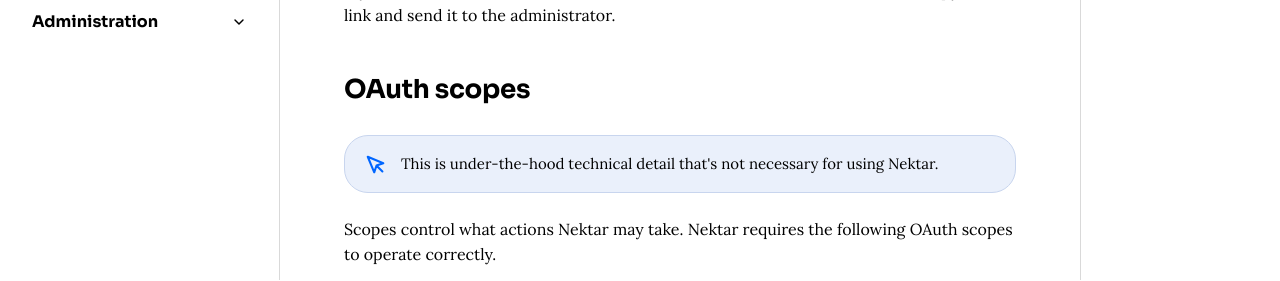
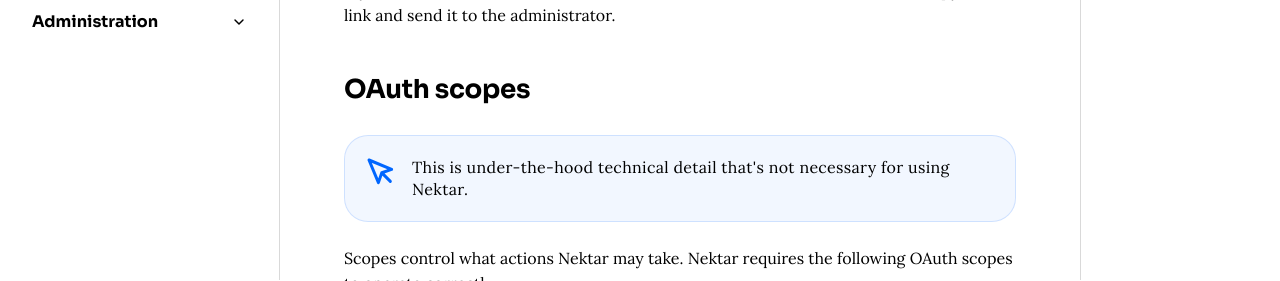
Before and after one commit to hoanganh-nektar/nektar-kb-nt, a plain HTML site: page site/connectors/zoom/index.html in a window 1280 px wide. Shown: the part 520-801 px from the top of the page. Drawn offline with Linux system fonts and the light colour scheme.

Commit message:
Match callout component to Figma spec exactly
- Update spacing and typography to Figma values (gap 15px, icon 32px,
  Lora 16px/1.4 with 0.32px tracking)
- Switch neutral and warning backgrounds to translucent blue/amber tints
  matching the design tokens (rgba 0,102,255 and 255,153,0)
- Replace filled amber warning icon with stroked version per Figma
- Auto-center icon vertically when callout text is a single line; keep
  top-aligned for multi-line via Range.getClientRects() line detection

```diff
--- a/site/assets/css/styles.css
+++ b/site/assets/css/styles.css
@@ -814,28 +814,32 @@
 .callout {
   display: flex;
   align-items: flex-start;
-  gap: 14px;
-  padding: 16px 20px;
+  gap: 15px;
+  padding: 20px;
   border-radius: 24px;
   border: 1px solid;
   margin: 24px 0;
 }
 
+.callout.callout-single-line {
+  align-items: center;
+}
+
 .callout::before {
   content: '';
-  width: 22px;
-  height: 22px;
+  width: 32px;
+  height: 32px;
   flex-shrink: 0;
   background-size: contain;
   background-repeat: no-repeat;
   background-position: center;
-  margin-top: 2px;
 }
 
 .callout p {
   font-family: "Lora", serif;
-  font-size: 15px;
-  line-height: 1.6;
+  font-size: 16px;
+  line-height: 1.4;
+  letter-spacing: 0.32px;
   color: #000;
   margin: 0;
 }
@@ -843,13 +847,13 @@
 .callout-neutral-technical,
 .callout-neutral-info,
 .callout-neutral-beta {
-  background: #EAF0FB;
-  border-color: #C8D5EE;
+  background: rgba(0, 102, 255, 0.05);
+  border-color: rgba(0, 102, 255, 0.15);
 }
 
 .callout-warning {
-  background: #FFF8E8;
-  border-color: #F0DFA3;
+  background: rgba(255, 153, 0, 0.05);
+  border-color: rgba(255, 153, 0, 0.15);
 }
 
 .callout-neutral-technical::before {
--- a/site/assets/js/components.js
+++ b/site/assets/js/components.js
@@ -310,6 +310,36 @@
     });
   }
 
+  function initCalloutAlignment() {
+    var callouts = document.querySelectorAll('.callout');
+    if (!callouts.length) return;
+    function update() {
+      callouts.forEach(function (c) {
+        var p = c.querySelector('p');
+        if (!p) return;
+        var range = document.createRange();
+        range.selectNodeContents(p);
+        var lines = range.getClientRects().length;
+        range.detach && range.detach();
+        if (lines <= 1) {
+          c.classList.add('callout-single-line');
+        } else {
+          c.classList.remove('callout-single-line');
+        }
+      });
+    }
+    // Run after fonts settle so measurement is accurate
+    if (document.fonts && document.fonts.ready) {
+      document.fonts.ready.then(update);
+    }
+    update();
+    var t;
+    window.addEventListener('resize', function () {
+      clearTimeout(t);
+      t = setTimeout(update, 100);
+    });
+  }
+
   // ─── Boot ─────────────────────────────────────────────────────────────
   document.addEventListener('DOMContentLoaded', function () {
     inject();
@@ -318,6 +348,7 @@
     initTocHighlight();
     initMobile();
     initSearch();
+    initCalloutAlignment();
   });
 
 })();
```
Also changed, not shown: site/assets/images/icons/callout-warning.svg.
